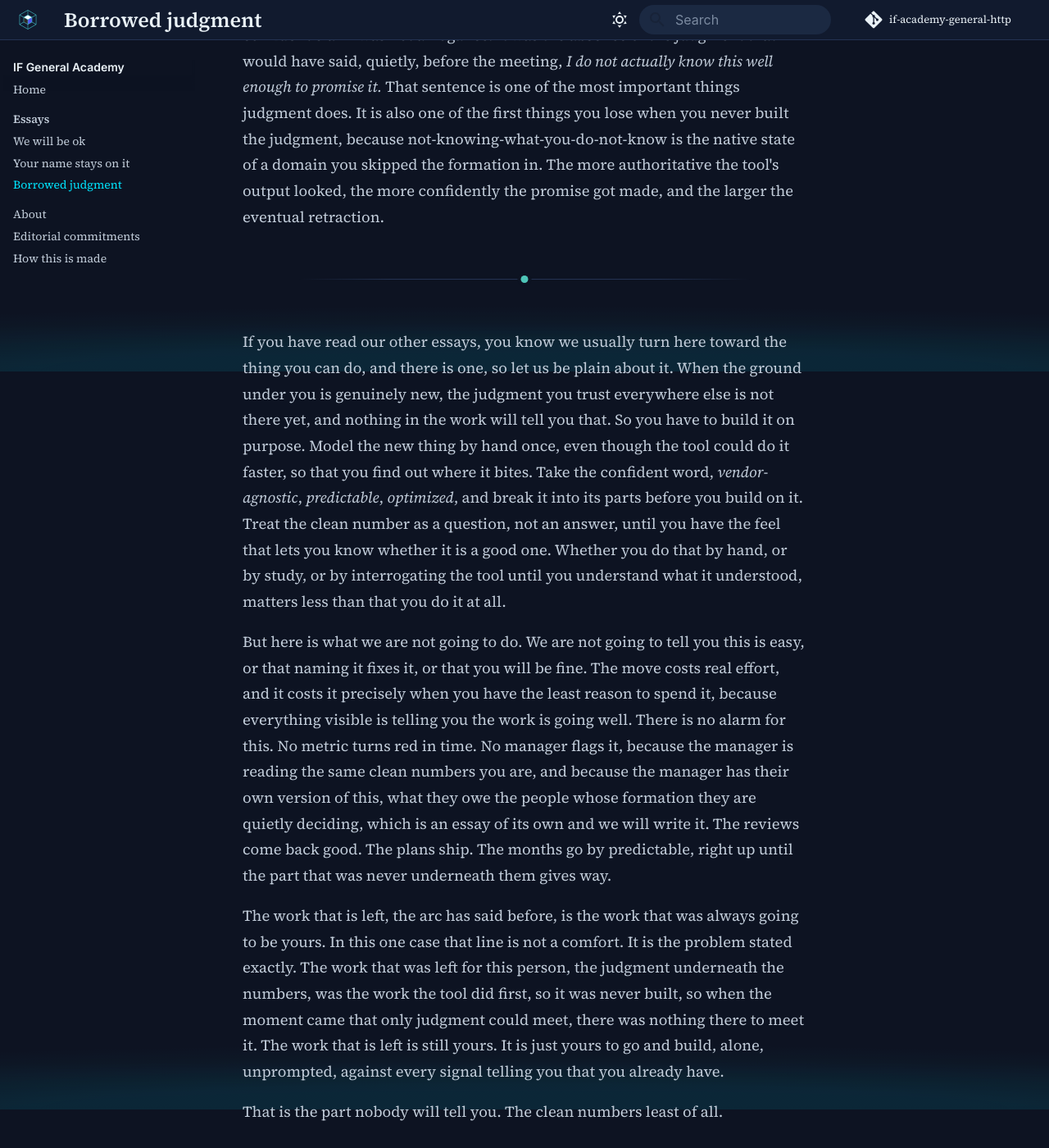
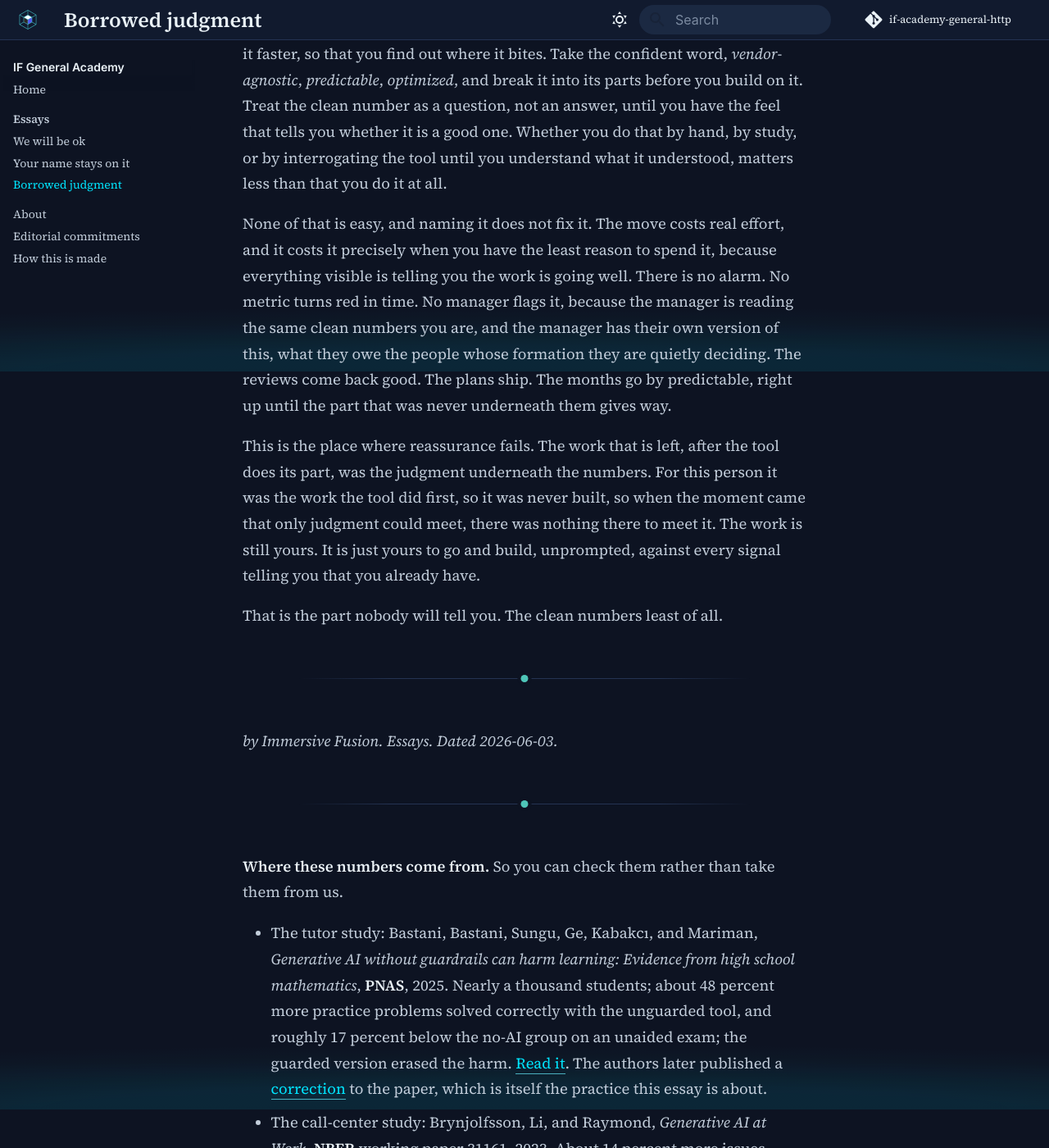
Before and after one commit to ImmersiveFusion/if-academy-general-http, an MkDocs documentation site: the page built from docs/essays/borrowed-judgment/index.md, in a window 1280 px wide and 1400 px high, scrolled down 5847 px. Shown: the whole window at 82% size. Built offline with MkDocs 1.6.1 and Material for MkDocs 9.7.7, drawn with Linux system fonts in a browser that asks for light colours; some web fonts are replaced; comment, search, counter and statistics services are not loaded; some of the changed text lies outside the part shown.

Commit message:
Revise three essays: cut self-narration, reduce repetition, add sources
Founder-directed editorial pass (SP-085 d-013): sound less self-satisfied, reduce repetition within and across essays, and add real checkable sources.

- Borrowed Judgment: cut structure-narrating lines and the callback victory lap; de-duplicated the 'work that is left' refrain; added a foot-of-page sources note (Bastani PNAS 2025 + correction, Brynjolfsson NBER, Fast Company, TechCrunch), all web-verified. Sources sit below the byline, not inline, preserving the no-inline-citation house style.
- Your Name Stays On It: cut the door-of-the-senses triple-repeat to one; removed self-narration; trimmed the cross-link flourish to a single named link.
- We will be ok: one repetition fix; otherwise untouched (strongest essay, no statistics to source).

Editorial gate re-run on changed prose: four refusals pass, aesthetic-superiority improved. Held for founder push/deploy.

Co-Authored-By: Claude Opus 4.8 (1M context) <noreply@anthropic.com>

```diff
--- a/docs/essays/borrowed-judgment/index.md
+++ b/docs/essays/borrowed-judgment/index.md
@@ -16,37 +16,33 @@ It is a new domain. Nobody has deep intuition for what AI usage costs yet, becau
 
 The plans ship. Every month the costs come in roughly where the model said they would, which is exactly what the plan promised, so nothing ever asks anyone to look again.
 
-Here is the part worth slowing down on, because it is the whole essay.
-
 A note in the design said the AI functionality was vendor-agnostic. That was true, at the level of the plumbing: the system could run on more than one model provider. And somewhere between that true sentence and the pricing, the word quietly grew. *Vendor-agnostic* became *we can sell on any vendor.* It sounds like the same thing. It is not the same thing.
 
-Underneath *vendor-agnostic* sat a whole world: each provider has its own approvals to clear, runs out of its own data centers, prices on its own curve. A heavy model on one provider is not a heavy model on another. The word was carrying far more than it could hold, and it was accepted whole, the way you accept a word when you do not yet have the feel for what it is hiding.
+Underneath *vendor-agnostic* sat a whole world: each provider has its own approvals to clear, runs out of its own data centers, prices on its own curve. A heavy model on one provider is not a heavy model on another. The word was carrying far more than it could hold, and it was accepted whole.
 
-We have done this before, in these essays, with other words. The first one took *safe* and broke it into the parts a parent actually needs at a kitchen table. The firefighter took *caution* and broke it into the temperature of the door, the give in the floor. The move is always the same: when a word in front of you is carrying too much, you break it into the parts that matter. *Vendor-agnostic* was exactly that kind of word. The thing that breaks a word like that into its parts is judgment, the felt sense of what is hiding inside a confident phrase. And that is the thing that was never there.
+It was accepted whole because breaking it open takes judgment, the felt sense of what is hiding inside a confident phrase, and that was the thing nobody in the room had yet.
 
 ---
 
 Set that beside the other thing the model got, quietly, wrong.
 
-The caps were round, plausible, authoritative numbers that had never been checked against what real use actually looks like. Nobody ran the real usage, because the model had already produced a number and the number looked fine. The plans held only because, at first, almost no one was really using them. The first time the product got used hard, in earnest, by the people building it, the caps drained far faster than the plan had assumed. The model had not been wrong on its own terms. It had answered the question it was handed, *what is a reasonable-looking cap*, which was never the real question, *what cap does real use actually require.* Nothing in the clean output marked the difference between those two questions. A person with the judgment would have felt the difference. There was no person with the judgment.
+The caps were round, plausible, authoritative numbers that had never been checked against what real use actually looks like. Nobody ran the real usage, because the model had already produced a number and the number looked fine. The plans held only because, at first, almost no one was really using them. The first time the product got used hard, in earnest, by the people building it, the caps drained far faster than the plan had assumed. The model had not been wrong on its own terms. It had answered the question it was handed, *what is a reasonable-looking cap*, which was never the real question, *what cap does real use actually require.* Nothing in the clean output marked the difference between those two questions. A person with the judgment would have felt it. There was no such person.
 
-So now name what actually went missing here, because it is easy to name the wrong thing.
-
-The wrong thing to name is the checking. It is tempting to say the lesson is *they should have verified the numbers,* and verification is a real skill, and we have written a whole essay about it. But that is not what happened here, and saying it was would let everyone off too easy. You cannot check a number you have no feel for. Checking assumes you already hold the judgment that tells you a number is worth a second look. The trouble in this story is one level underneath checking: the judgment that would have made the number feel wrong was never built.
+It is tempting to say the lesson is *they should have verified the numbers.* Verification is a real skill, and it is its own essay. But that is not what happened here, and saying it was would let everyone off too easy. You cannot check a number you have no feel for. Checking assumes you already hold the judgment that tells you a number is worth a second look. The trouble is one level underneath checking: the judgment that would have made the number feel wrong was never built.
 
 Here is how judgment gets built, when it gets built. You do the thing yourself. You model the cost by hand, and you get it wrong, and the wrongness costs you something small, and you learn what the numbers mean by being corrected by them. You do it again. After enough of that, you have a feel: you can look at a projection and something in you says *that cannot be right,* before you can even say why. That feel is not magic. It is the residue of having struggled with the material and been corrected by it, many times. The struggle is not the tedious part of building judgment. The struggle is the part that builds it.
 
-This is not a theory we are floating. When researchers gave nearly a thousand students a version of an AI tutor with no guardrails, the students solved about 48 percent more practice problems correctly while they had it, and then scored 17 percent below the students who never used it on an exam they had to take without it. The tool made the work look better and the learning worse, at the same time, and nothing in the moment told anyone which was happening. The same study built a second version of the tool, one that made the student do the thinking first, and that version did no such harm: those students came out no worse than the ones who had no AI at all. The difference was never the tool. The difference was whether the person was made to do the cognitive work or allowed to skip it.
+This is not a theory we are floating. When researchers gave nearly a thousand students an AI tutor with no guardrails, the students solved about 48 percent more practice problems correctly while they had it, and then scored below the students who never used it on an exam they had to take without it. The tool made the work look better and the learning worse, at the same time, and nothing in the moment told anyone which was happening. The same study built a second version of the tool, one that made the student do the thinking first, and that version did no such harm: those students came out no worse than the ones who had no AI at all. The difference was never the tool. It was whether the person was made to do the cognitive work or allowed to skip it.
 
-That is the named thing. We will call it by what happened: the formative loop never ran. The tool did the task, correctly, from the first day, and the correctness is exactly what removed the struggle that would have built the judgment. Nobody decided to skip the formation. The formation was skipped because nothing required it, and skipping it cost nothing visible, and everything on the surface said the work was going well.
+So the formative loop never ran. The tool did the task, correctly, from the first day, and the correctness is exactly what removed the struggle that would have built the judgment. Nobody decided to skip the formation. It was skipped because nothing required it, and skipping it cost nothing visible, and everything on the surface said the work was going well.
 
 None of this is about pricing, particularly. It is about new ground. A surgeon who has read scans for twenty years lets an AI draft the first read on a kind of imaging the hospital only just adopted, and the old instinct that would have caught the miss never fires, because it was built on the old machine, not this one. An editor who can feel a weak sentence at a glance lets a tool do the first structural pass on a kind of writing they have never built by hand, and the feel that protects them everywhere else has nothing to grip here. The pattern does not care about the field. It cares whether the ground is new enough that the judgment you trust was built somewhere else.
 
 ---
 
-Now, the honest objection, because this is the essay where we owe you the strongest version of it.
+Here is the strongest objection, and it deserves its strongest form.
 
-You might say: people get better with these tools, not worse. There is good evidence for that. In one large study of call-center workers given a capable AI assistant, the workers got measurably more productive, fast: about 14 percent more on average, and 34 percent more for the least experienced, who gained the most. Some of the gain stuck even when the tool was taken away. We will hold that finding to the same standard we are about to ask of our own: it is one setting, one kind of work, measured while the tool was in use, and it is the strongest case against what this essay is worried about. The tool spread hard-won expertise to people who did not have it yet. That is real, and we are not going to pretend it away to win the argument.
+You might say: people get better with these tools, not worse. There is good evidence for that. In one large study of call-center workers given a capable AI assistant, the least experienced got measurably more productive, fast, and gained the most; some of the gain stuck even when the tool was taken away. That finding holds to the same standard we are about to ask of our own: it is one setting, one kind of work, measured mostly while the tool was in use, and it is the strongest case against what this essay is worried about. The tool spread hard-won expertise to people who did not have it yet. That is real, and we are not going to pretend it away to win the argument.
 
 And you might add a second objection, the one that matters more here, because the person in our story is not a beginner. *I am experienced. I have spent years learning how to tell when a thing is off. I have been burned by plausible-looking numbers before, in other work. That instinct travels. I would have caught this.* That objection is strong, and partly right. A seasoned person does carry something a true beginner does not: a transferable sense of how to interrogate a confident answer, a memory of having trusted a clean number that lied. Expertise in one place is real scaffolding for learning another. The experienced person is not a blank slate; they are a faster, better-defended novice. And there is more than one way to build the missing judgment: you can study, you can be taught, you can interrogate the tool's output hard, without ever doing the grunt work by hand.
 
@@ -66,11 +62,11 @@ It was wrong on both halves. The limits were too small. The model ran more expen
 
 ---
 
-If you have read our other essays, you know we usually turn here toward the thing you can do, and there is one, so let us be plain about it. When the ground under you is genuinely new, the judgment you trust everywhere else is not there yet, and nothing in the work will tell you that. So you have to build it on purpose. Model the new thing by hand once, even though the tool could do it faster, so that you find out where it bites. Take the confident word, *vendor-agnostic*, *predictable*, *optimized*, and break it into its parts before you build on it. Treat the clean number as a question, not an answer, until you have the feel that lets you know whether it is a good one. Whether you do that by hand, or by study, or by interrogating the tool until you understand what it understood, matters less than that you do it at all.
+There is something you can do, and it is worth being plain about it. When the ground under you is genuinely new, the judgment you trust everywhere else is not there yet, and nothing in the work will tell you that. So you have to build it on purpose. Model the new thing by hand once, even though the tool could do it faster, so that you find out where it bites. Take the confident word, *vendor-agnostic*, *predictable*, *optimized*, and break it into its parts before you build on it. Treat the clean number as a question, not an answer, until you have the feel that tells you whether it is a good one. Whether you do that by hand, by study, or by interrogating the tool until you understand what it understood, matters less than that you do it at all.
 
-But here is what we are not going to do. We are not going to tell you this is easy, or that naming it fixes it, or that you will be fine. The move costs real effort, and it costs it precisely when you have the least reason to spend it, because everything visible is telling you the work is going well. There is no alarm for this. No metric turns red in time. No manager flags it, because the manager is reading the same clean numbers you are, and because the manager has their own version of this, what they owe the people whose formation they are quietly deciding, which is an essay of its own and we will write it. The reviews come back good. The plans ship. The months go by predictable, right up until the part that was never underneath them gives way.
+None of that is easy, and naming it does not fix it. The move costs real effort, and it costs it precisely when you have the least reason to spend it, because everything visible is telling you the work is going well. There is no alarm. No metric turns red in time. No manager flags it, because the manager is reading the same clean numbers you are, and the manager has their own version of this, what they owe the people whose formation they are quietly deciding. The reviews come back good. The plans ship. The months go by predictable, right up until the part that was never underneath them gives way.
 
-The work that is left, the arc has said before, is the work that was always going to be yours. In this one case that line is not a comfort. It is the problem stated exactly. The work that was left for this person, the judgment underneath the numbers, was the work the tool did first, so it was never built, so when the moment came that only judgment could meet, there was nothing there to meet it. The work that is left is still yours. It is just yours to go and build, alone, unprompted, against every signal telling you that you already have.
+This is the place where reassurance fails. The work that is left, after the tool does its part, was the judgment underneath the numbers. For this person it was the work the tool did first, so it was never built, so when the moment came that only judgment could meet, there was nothing there to meet it. The work is still yours. It is just yours to go and build, unprompted, against every signal telling you that you already have.
 
 That is the part nobody will tell you. The clean numbers least of all.
 
@@ -78,4 +74,12 @@ That is the part nobody will tell you. The clean numbers least of all.
 
 *by Immersive Fusion. Essays. Dated 2026-06-03.*
 
-*Our editorial commitments, what we publish, what we don't, how we handle mistakes, are on the [About](../../about.md) page.*
+---
+
+**Where these numbers come from.** So you can check them rather than take them from us.
+
+- The tutor study: Bastani, Bastani, Sungu, Ge, Kabakcı, and Mariman, *Generative AI without guardrails can harm learning: Evidence from high school mathematics*, **PNAS**, 2025. Nearly a thousand students; about 48 percent more practice problems solved correctly with the unguarded tool, and roughly 17 percent below the no-AI group on an unaided exam; the guarded version erased the harm. [Read it](https://www.pnas.org/doi/10.1073/pnas.2422633122). The authors later published a [correction](https://www.pnas.org/doi/10.1073/pnas.2518204122) to the paper, which is itself the practice this essay is about.
+- The call-center study: Brynjolfsson, Li, and Raymond, *Generative AI at Work*, **NBER** working paper 31161, 2023. About 14 percent more issues resolved per hour on average, 34 percent for the least experienced. [Read it](https://www.nber.org/papers/w31161).
+- The runaway invoice: one company ran up a roughly half-billion-dollar monthly bill on an AI service after leaving employee usage uncapped, [reported by Fast Company](https://www.fastcompany.com/91550884/claude-ai-costs-climb-company-spent-half-a-billion-dollars-in-a-single-month-report). The pricing whiplash this essay describes is not hypothetical either: one AI coding tool changed its plan and users [burned through their allowance in days](https://techcrunch.com/2025/07/07/cursor-apologizes-for-unclear-pricing-changes-that-upset-users/), prompting an apology and refunds.
+
+*The studies were run on students and new workers; the extension to an experienced person on new ground is our argument by resemblance, said plainly in the essay, not a measured finding. Our editorial commitments, what we publish, what we don't, how we handle mistakes, are on the [About](../../about.md) page.*
```
Also changed, not shown: docs/essays/we-will-be-ok/index.md (+1 -1 lines), docs/essays/your-name-stays-on-it/index.md (+4 -6 lines).
